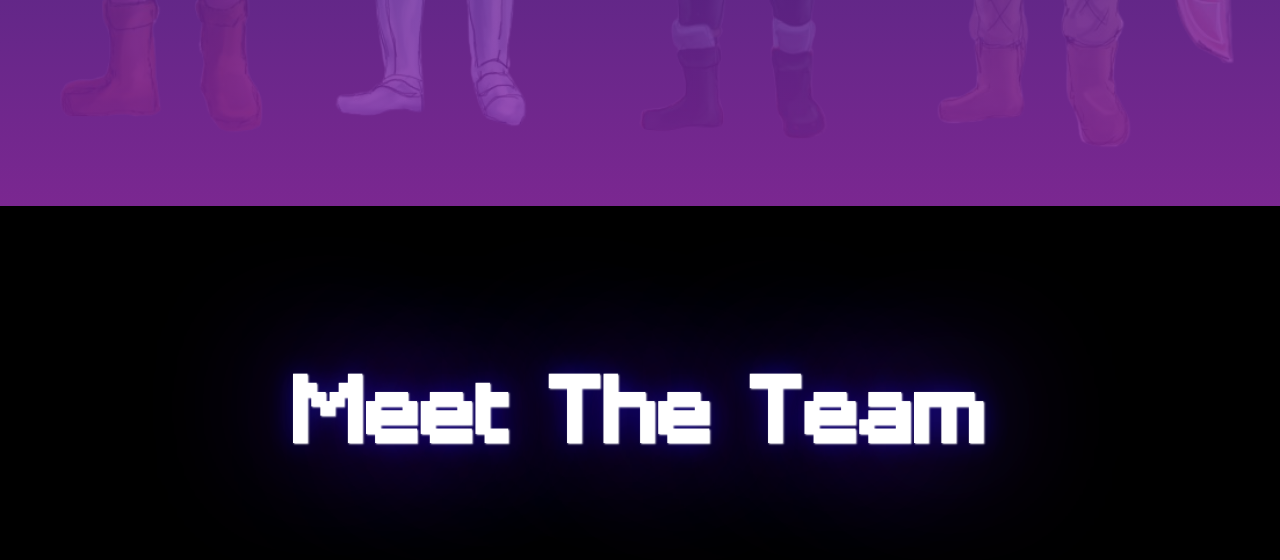
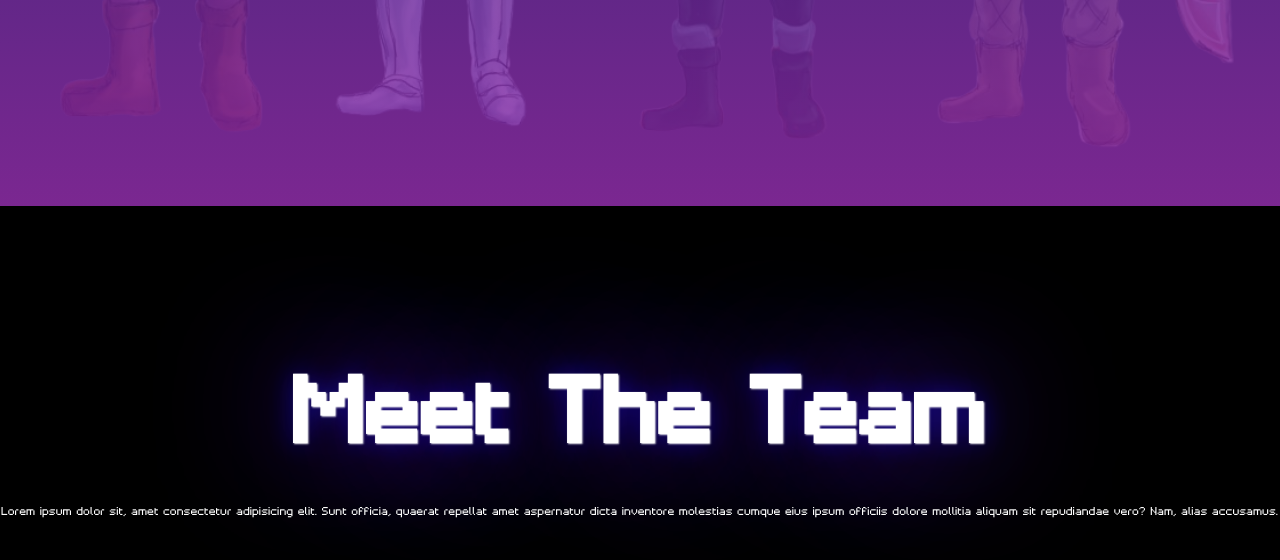
Before and after one commit to Flamebamboo/GameDevStudio-Site, a plain HTML site: page index.html in a window 1280 px wide. Shown: the part 594-1154 px from the top of the page. Drawn offline with Linux system fonts and the light colour scheme.

Commit message:
Testing WebHooks

```diff
--- a/index.html
+++ b/index.html
@@ -24,6 +24,7 @@
     </section>
     <section id="meet-the-team">
     <h1 id="meet-text">Meet The Team</h1>
+    <p>Lorem ipsum dolor sit, amet consectetur adipisicing elit. Sunt officia, quaerat repellat amet aspernatur dicta inventore molestias cumque eius ipsum officiis dolore mollitia aliquam sit repudiandae vero? Nam, alias accusamus.</p>
     </section>
 
 
```
Also changed, not shown: 1 other file.
